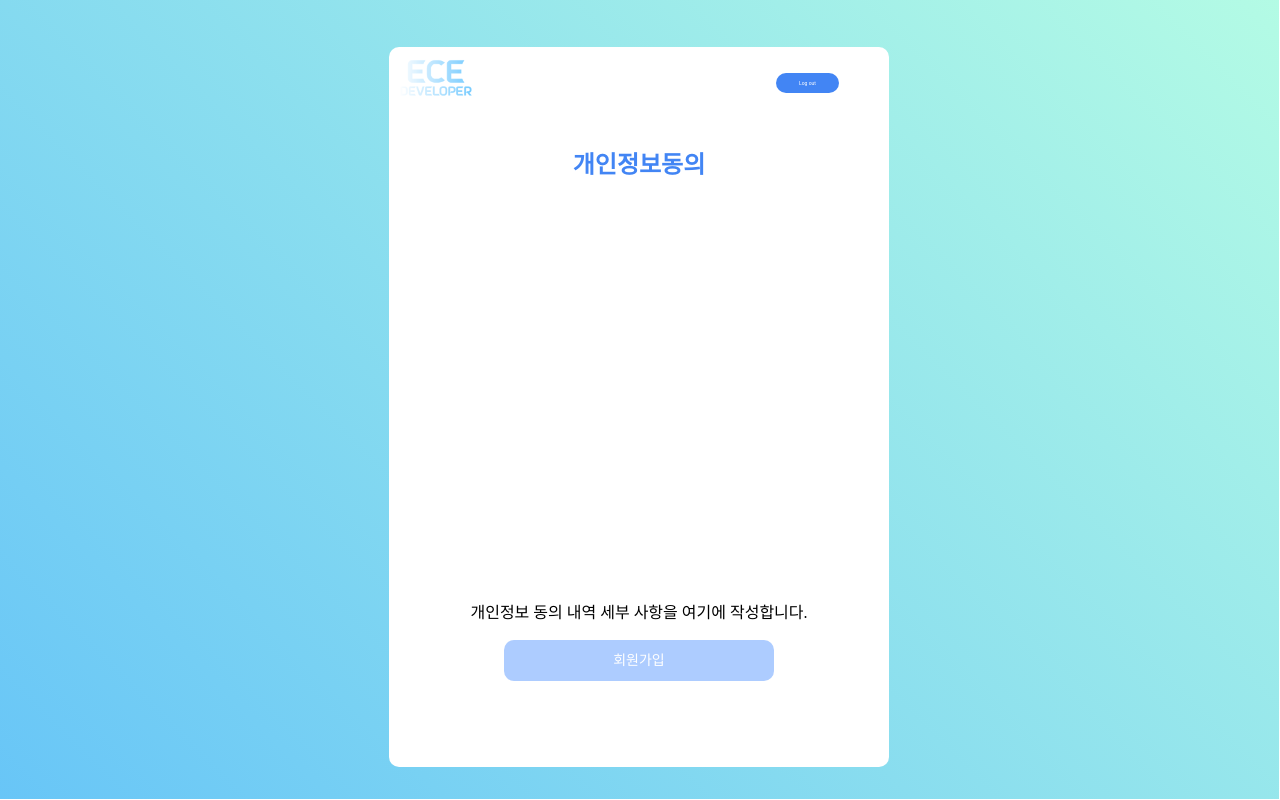
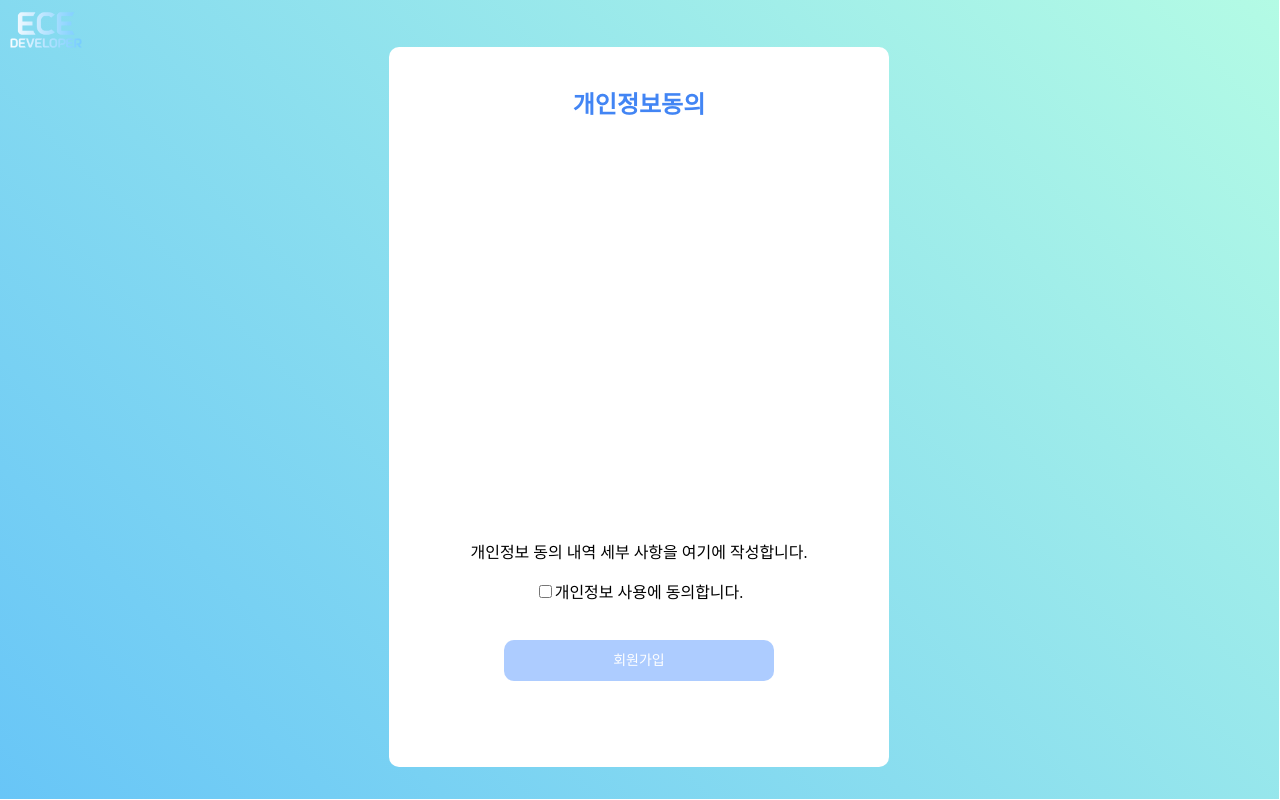
Before and after one commit to ECE-Developers/reservation-web, a React (Create React App) app: page /agreeInform in a window 1280 px wide. Built offline with nearby package versions, Linux system fonts and the light colour scheme.

Commit message:
못 바꾼거 다시 수정

```diff
--- a/src/Page/AgreePage.js
+++ b/src/Page/AgreePage.js
@@ -3,7 +3,7 @@
  * - 개인정보사용동의 세부 내용 추가
  */
 import React, { useState, useEffect } from 'react';
-import HeaderLogin from '../layout/HeaderLogin';
+import HeaderUnlogin from '../layout/HeaderUnlogin';
 import { useNavigate } from "react-router-dom"
 
 function AgreePage(){
@@ -33,8 +33,8 @@ function AgreePage(){
 
   return (
     <div className='page'>
+    <HeaderUnlogin />
     <div className='loginform'>
-    <HeaderLogin />
       <h2 style={{ textAlign: 'center', color : '#4285F4', marginTop : '7.5%' }}>개인정보동의</h2>
 
       <div style={{ textAlign : 'center', marginTop: '80%' }}>
```
